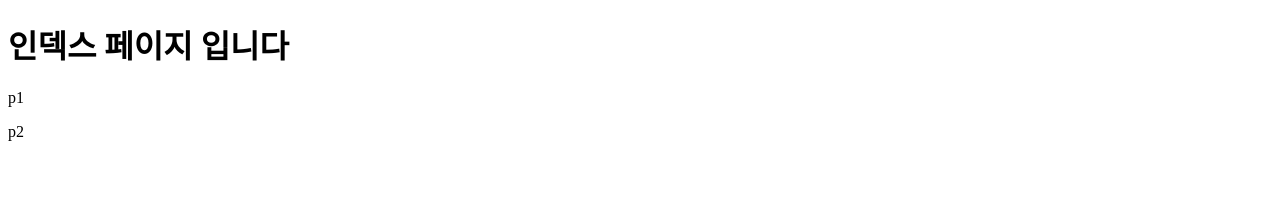
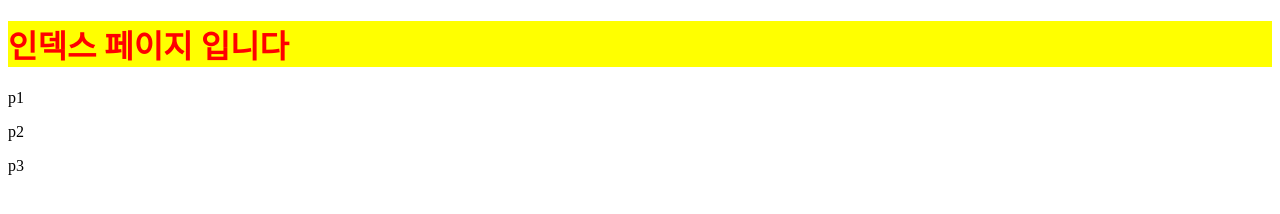
Before and after one commit to infreeJ/test07, a plain HTML site: page index.html in a window 1280 px wide. Drawn offline with Linux system fonts and the light colour scheme.

Commit message:
p3 추가함

```diff
--- a/index.html
+++ b/index.html
@@ -4,10 +4,17 @@
   <meta charset="UTF-8">
   <meta name="viewport" content="width=device-width, initial-scale=1.0">
   <title>index.html</title>
+  <style>
+    h1{
+      color: red;
+      background-color: yellow;
+    }
+  </style>
 </head>
 <body>
   <h1>인덱스 페이지 입니다</h1>
   <p>p1</p>
   <p>p2</p>
+  <p>p3</p>
 </body>
 </html>
```
